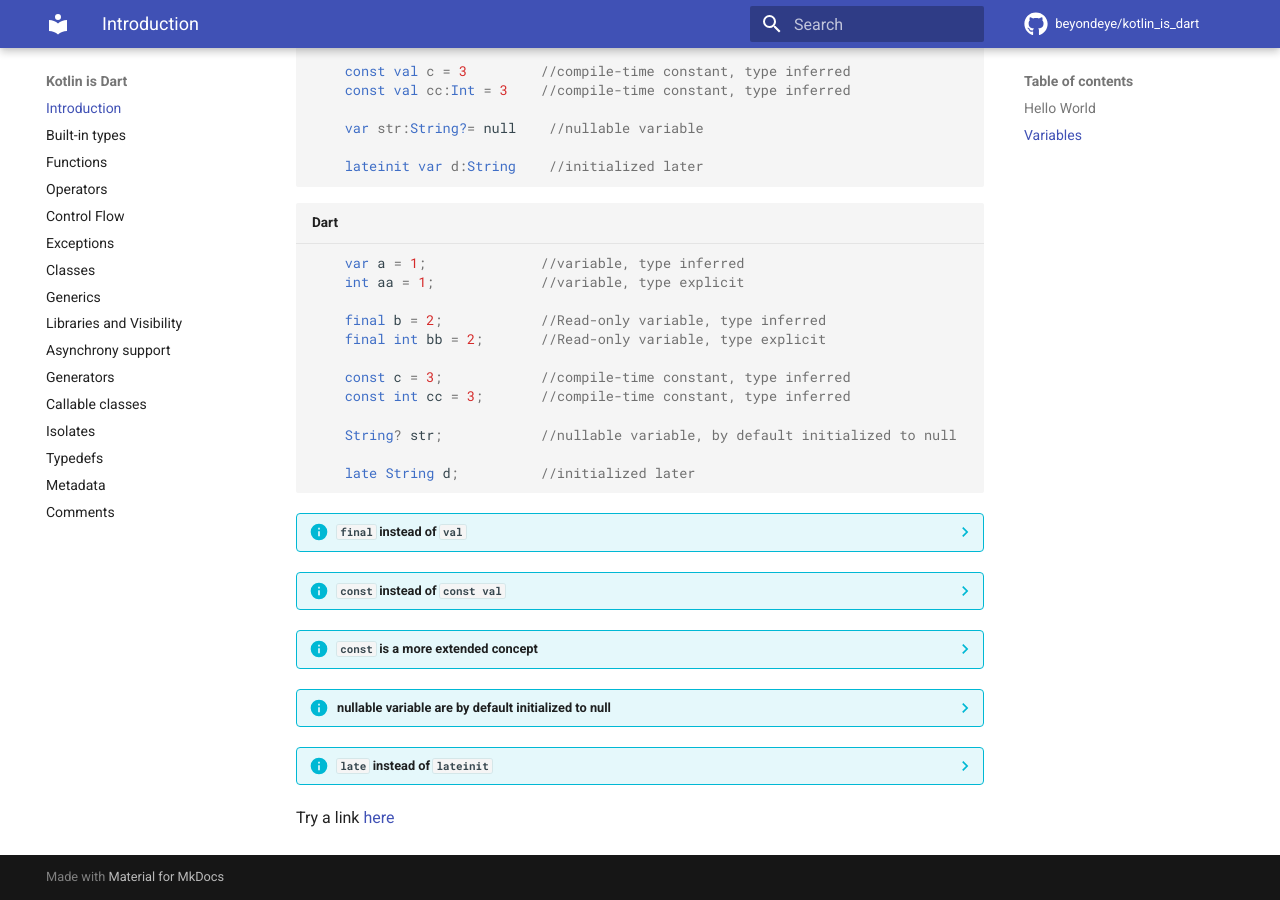
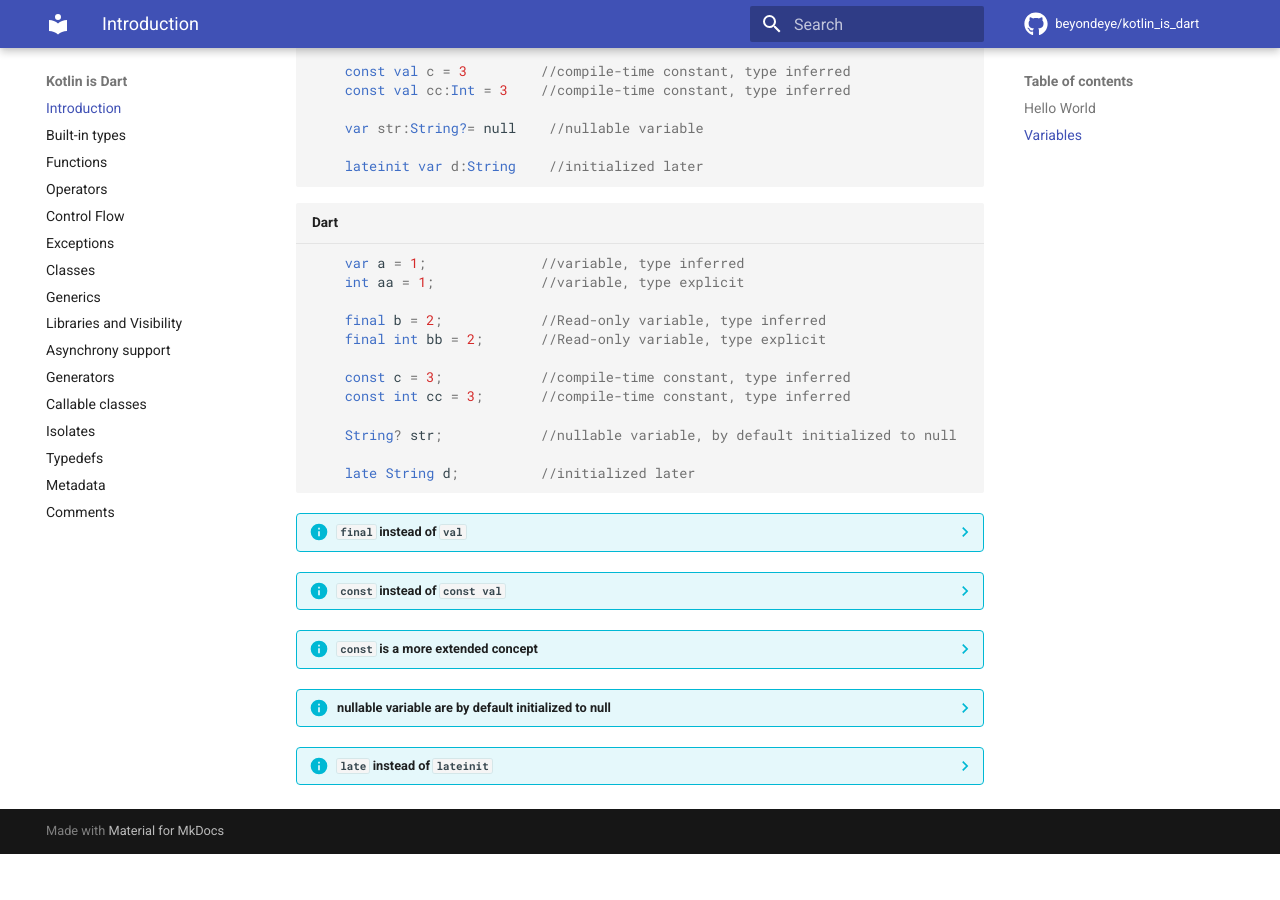
Before and after one commit to beyondeye/kotlin_is_dart, an MkDocs documentation site: the page built from docs/index.md, in a window 1280 px wide and 900 px high, scrolled down 1116 px. Built offline with MkDocs 1.6.1 and Material for MkDocs 9.7.7, drawn with Linux system fonts in a browser that asks for light colours; comment, search, counter and statistics services are not loaded; after the commit the page ends 1970 px from its top, so only the background shows below that.

Commit message:
removed link to other..md

```diff
--- a/docs/index.md
+++ b/docs/index.md
@@ -71,4 +71,4 @@
 
 
 
-Try a link [here](other.md#abcd)
+<!-- Try a link [here](other.md#abcd) -->
```
